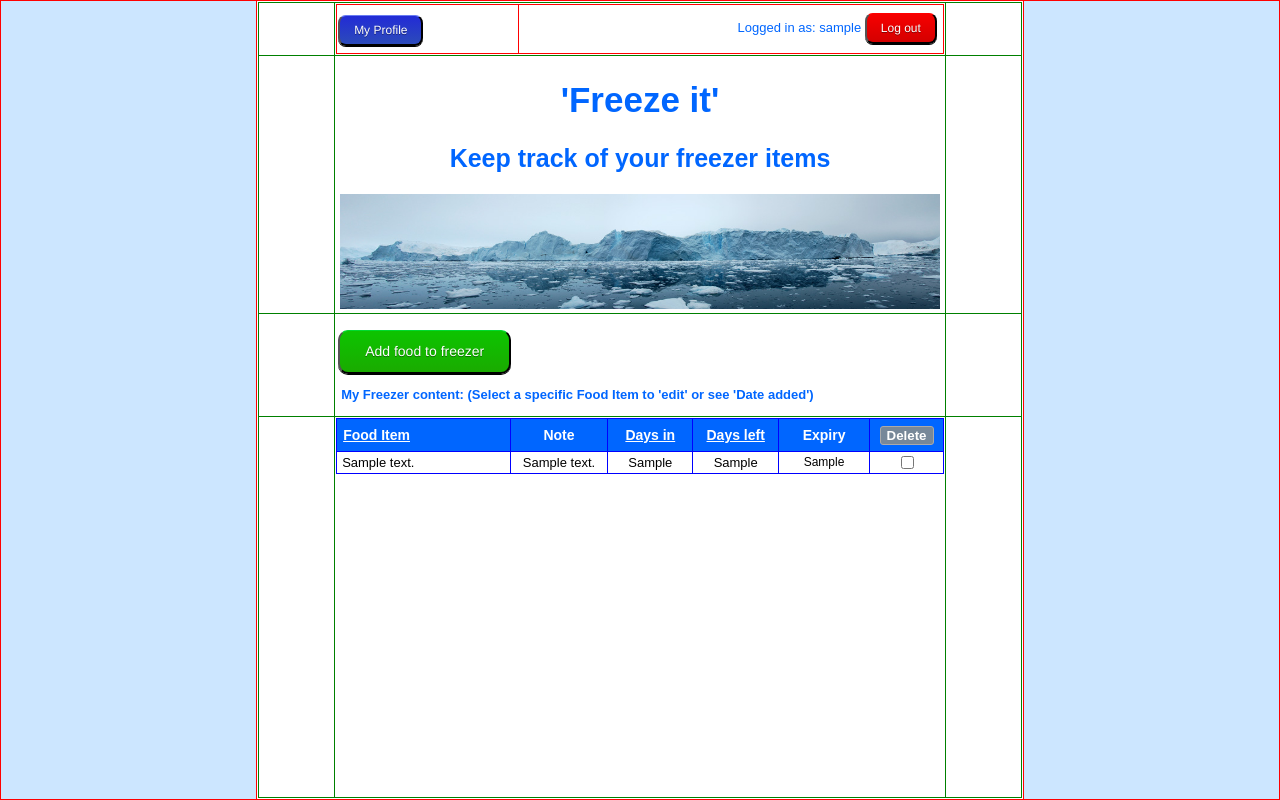
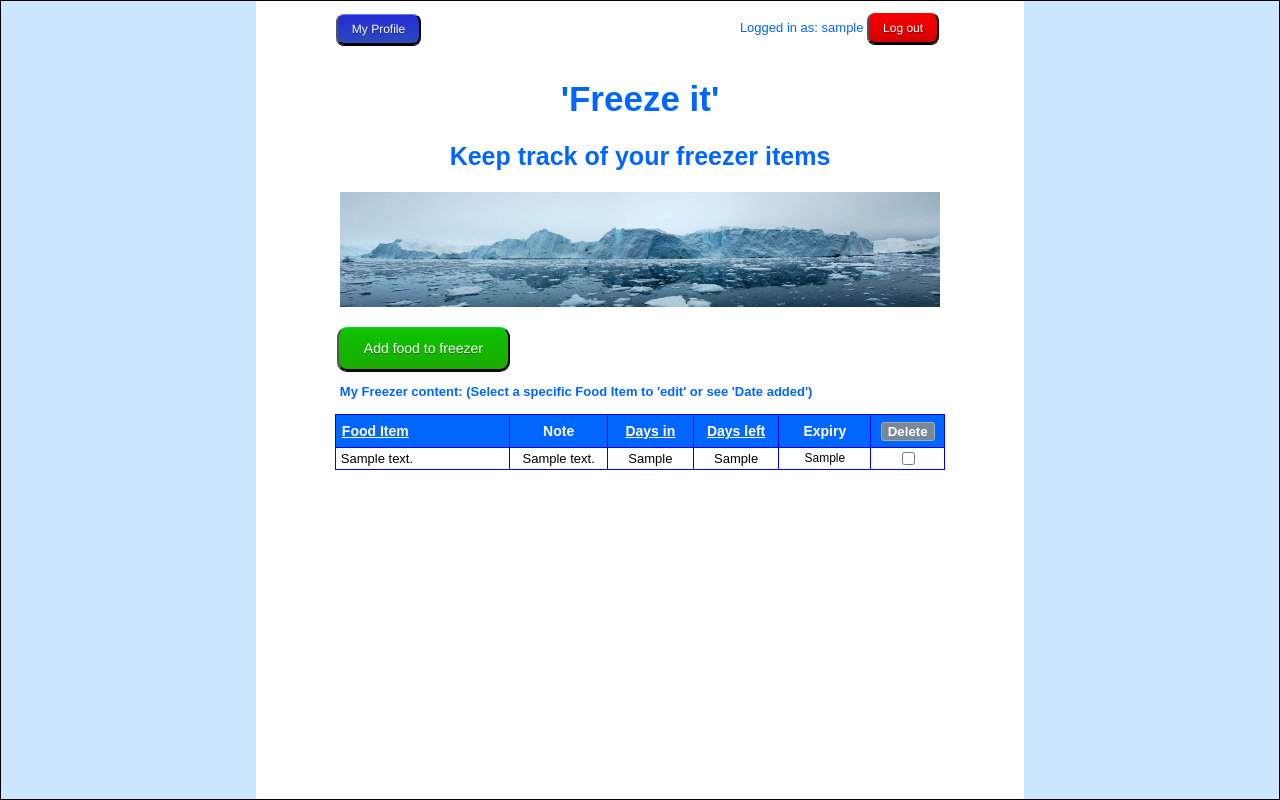
Before and after one commit to kirstine78/freeze-it, a Python web app: template templates/frontpage.html in a window 1280 px wide. Run offline with Jinja, Linux system fonts and the light colour scheme; the template is opened without the code that fills it: most values are stand-ins (such as "Sample title", 1, 10 or a date in 2020).

Commit message:
uncommented

```diff
--- a/templates/editEmail.html
+++ b/templates/editEmail.html
@@ -9,7 +9,7 @@
 		.Table_A, .tr_table_A, .td_table_A_narrow, td_table_A_center
 		{
 		border-collapse:collapse;
-		border:1px solid red;
+		/*border:1px solid red;*/
 		}
 
 		.td_table_A_narrow
@@ -20,14 +20,14 @@
 		.Table_Center, .tr_table_Center
 		{
 		border-collapse:collapse;
-		border:1px solid black;
+		/*border:1px solid black;*/
 		}
 
 
 		.td_table_Center_narrow, .td_table_Center_wide
 		{
 		border-collapse:collapse;
-		border:1px solid green;
+		/*border:1px solid green;*/
 		}
 
 		.Table_Edit
--- a/templates/editPassword.html
+++ b/templates/editPassword.html
@@ -9,7 +9,7 @@
 		.Table_A, .tr_table_A, .td_table_A_narrow, td_table_A_center
 		{
 		border-collapse:collapse;
-		border:1px solid red;
+		/*border:1px solid red;*/
 		}
 
 		.td_table_A_narrow
@@ -20,14 +20,14 @@
 		.Table_Center, .tr_table_Center
 		{
 		border-collapse:collapse;
-		border:1px solid black;
+		/*border:1px solid black;*/
 		}
 
 
 		.td_table_Center_narrow, .td_table_Center_wide
 		{
 		border-collapse:collapse;
-		border:1px solid green;
+		/*border:1px solid green;*/
 		}
 
 		.Table_Edit
--- a/templates/food.html
+++ b/templates/food.html
@@ -9,7 +9,7 @@
 		.Table_A, .tr_table_A, .td_table_A_narrow, td_table_A_center
 		{
 		border-collapse:collapse;
-		border:1px solid red;
+		/*border:1px solid red;*/
 		}
 
 		.td_table_A_narrow
@@ -20,14 +20,14 @@
 		.Table_Center, .tr_table_Center
 		{
 		border-collapse:collapse;
-		border:1px solid black;
+		/*border:1px solid black;*/
 		}
 
 
 		.td_table_Center_narrow, .td_table_Center_wide
 		{
 		border-collapse:collapse;
-		border:1px solid green;
+		/*border:1px solid green;*/
 		}
 
 		.Table_Edit
--- a/templates/forgotPassword.html
+++ b/templates/forgotPassword.html
@@ -9,7 +9,7 @@
 		.Table_A, .tr_table_A, .td_table_A_narrow, td_table_A_center
 		{
 		border-collapse:collapse;
-		border:1px solid red;
+		/*border:1px solid red;*/
 		}
 
 		.td_table_A_narrow
@@ -20,14 +20,14 @@
 		.Table_Center, .tr_table_Center
 		{
 		border-collapse:collapse;
-		border:1px solid black;
+		/*border:1px solid black;*/
 		}
 
 
 		.td_table_Center_narrow, .td_table_Center_wide
 		{
 		border-collapse:collapse;
-		border:1px solid green;
+		/*border:1px solid green;*/
 		}
 
 		.Table_Edit
--- a/templates/frontpage.html
+++ b/templates/frontpage.html
@@ -9,7 +9,7 @@
 		.Table_A, .tr_table_A, .td_table_A_narrow, td_table_A_center, .Top_Table, .tr_table_Top, .td_table_Top
 		{
 		border-collapse:collapse;
-		border:1px solid red;
+		/*border:1px solid red;*/
 		}
 
 		.td_table_A_narrow
@@ -20,7 +20,7 @@
 		.Table_Center, .tr_table_Center, .td_table_Center_narrow, .td_table_Center_wide
 		{
 		border-collapse:collapse;
-		border:1px solid green;
+		/*border:1px solid green;*/
 		}
 
 
@@ -250,7 +250,7 @@
 
 								<table class="Top_Table" style="height:100%;width:100%;">
 									<tr class="tr_table_Top" style="height:100%;width:100%;">
-										<td class="td_table_Top" style="width:30%; text-align:left;  padding-top:5px; "">
+										<td class="td_table_Top" style="width:30%; text-align:left;  padding-top:4px; "">
 											<input class="button_blue" type="button" value="My Profile" onclick="window.location.href='/profile';"/>
 										</td>
 										<td class="td_table_Top" style="width:70%">
--- a/templates/loginToFreezeIt.html
+++ b/templates/loginToFreezeIt.html
@@ -9,7 +9,7 @@
 		.Table_A, .tr_table_A, .td_table_A_narrow, td_table_A_center
 		{
 		border-collapse:collapse;
-		border:1px solid red;
+		/*border:1px solid red;*/
 		}
 
 		.td_table_A_narrow
@@ -20,13 +20,13 @@
 		.Table_Center, .tr_table_Center, .td_table_Center_narrow, .td_table_Center_wide
 		{
 		border-collapse:collapse;
-		border:1px solid green;
+		/*border:1px solid green;*/
 		}
 
 		.Table_D, .tr_table_D, .td_table_D
 		{
 		border-collapse:collapse;
-		border:1px solid grey;
+		/*border:1px solid grey;*/
 
 		}
 
--- a/templates/sendPassword.html
+++ b/templates/sendPassword.html
@@ -9,7 +9,7 @@
 		.Table_A, .tr_table_A, .td_table_A_narrow, td_table_A_center
 		{
 		border-collapse:collapse;
-		border:1px solid red;
+		/*border:1px solid red;*/
 		}
 
 		.td_table_A_narrow
@@ -20,14 +20,14 @@
 		.Table_Center, .tr_table_Center
 		{
 		border-collapse:collapse;
-		border:1px solid black;
+		/*border:1px solid black;*/
 		}
 
 
 		.td_table_Center_narrow, .td_table_Center_wide
 		{
 		border-collapse:collapse;
-		border:1px solid green;
+		/*border:1px solid green;*/
 		}
 
 		.Table_Edit
--- a/templates/signupForFreezeIt.html
+++ b/templates/signupForFreezeIt.html
@@ -9,7 +9,7 @@
 		.Table_A, .tr_table_A, .td_table_A_narrow, td_table_A_center
 		{
 		border-collapse:collapse;
-		border:1px solid red;
+		/*border:1px solid red;*/
 		}
 
 		.td_table_A_narrow
@@ -20,7 +20,7 @@
 		.Table_Center, .tr_table_Center, .td_table_Center_narrow, .td_table_Center_wide
 		{
 		border-collapse:collapse;
-		border:1px solid green;
+		/*border:1px solid green;*/
 		}
 
 		.error_message_red
```
Also changed, not shown: templates/profile.html (+3 -4 lines).
